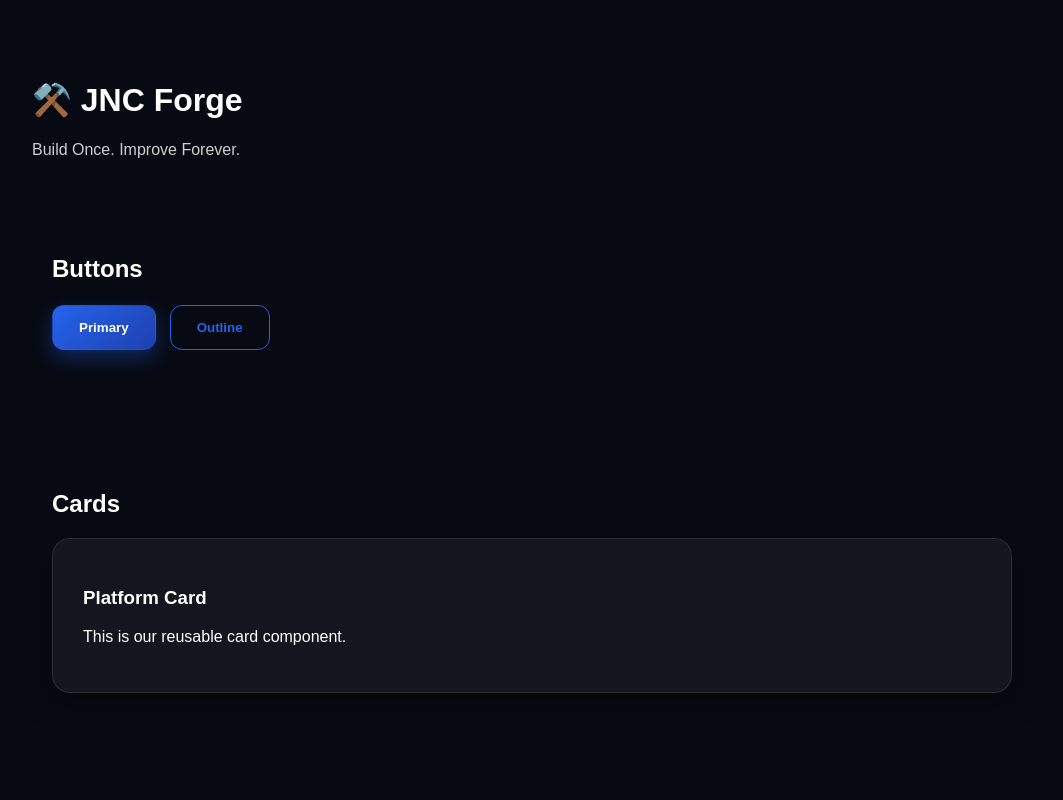
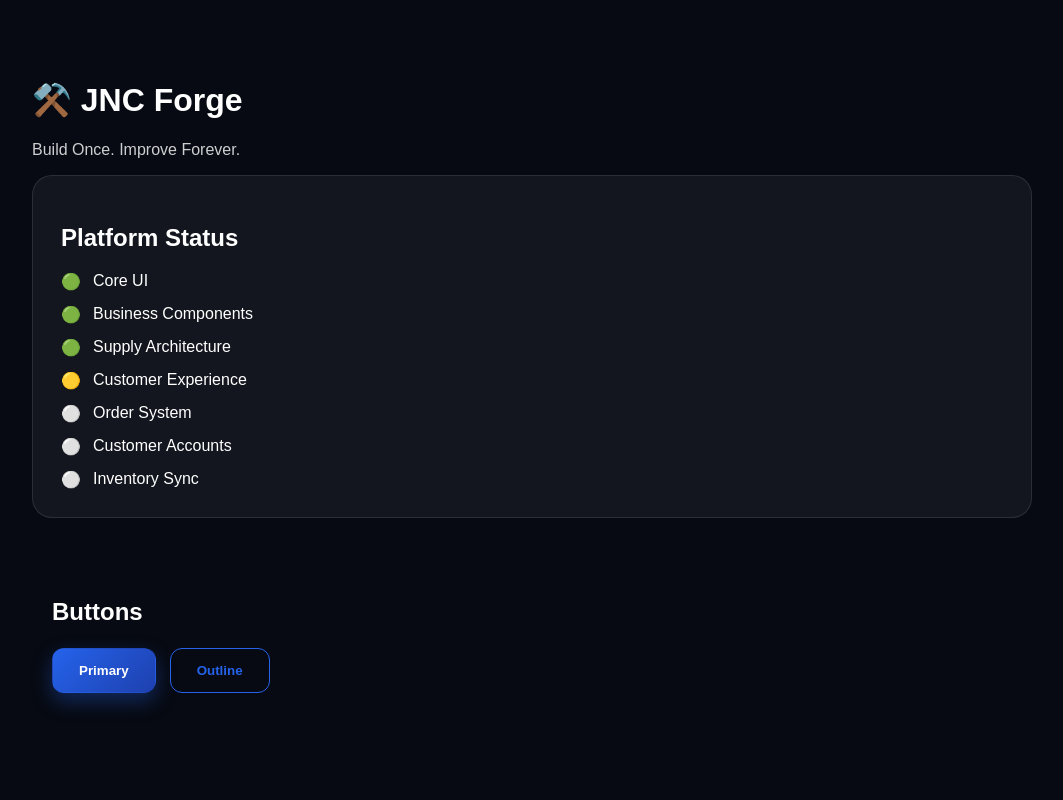
Before and after one commit to jnc3designs/jnc3designs-website, a Next.js app in the folder jnc3designs-premium/: page /platform in a window 1280 px wide. Shown: the top 800 px of the page, without its empty margins (108-1171 px from the left). Built offline with nearby package versions, Linux system fonts and the light colour scheme.

Commit message:
Insert <ForgeStatus /> component
Added <ForgeStatus /> component to the page.

```diff
--- a/jnc3designs-premium/app/platform/page.js
+++ b/jnc3designs-premium/app/platform/page.js
@@ -14,6 +14,8 @@ export default function PlatformPage() {
       <p style={{ opacity: 0.8, maxWidth: "760px" }}>
         Build Once. Improve Forever.
       </p>
+
+       <ForgeStatus />
 
       <section className="section">
         <h2>Buttons</h2>
```
